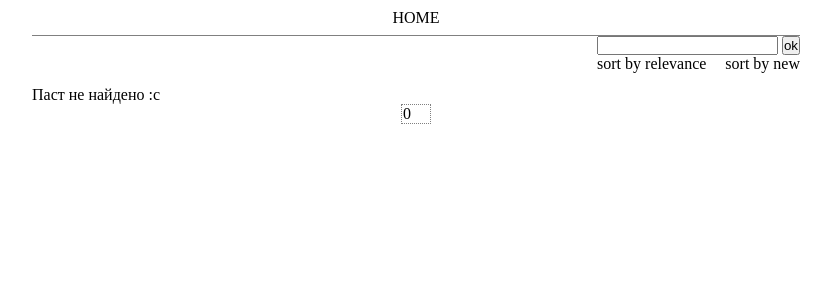
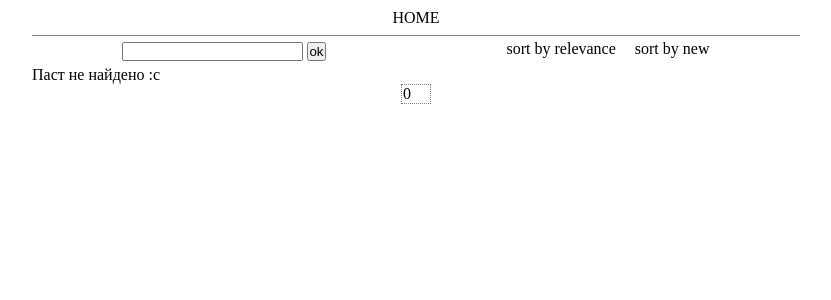
Before and after one commit to davy1ex/pastarser, a Flask app: template app/templates/index.html in a window 1280 px wide. Shown: the top 300 px of the page, without its empty margins (224-1055 px from the left). Run offline with Flask 2, Linux system fonts and the light colour scheme; the template is opened without the code that fills it: values named after a table or form of the project are taken from there, others are empty; some libraries are stand-ins or nearby versions.

Commit message:
refactoring head

```diff
--- a/app/static/css/index.css
+++ b/app/static/css/index.css
@@ -1,11 +1,33 @@
 /* меню */
 .menu {
-	text-align: right;
-	height: 25px;
+	/* text-align: center; */
+	line-height: 30px;
+	display: inline-block;
+	width: 100%;
+	/* width:  */
+}
+
+.search {
+	float: left;
+	text-align: center;
+	width: 50%;
+	line-height: 30px;
+}
+
+.sort {
+	/* float: right; */
+	text-align: center;
+	margin-left: auto;
+	width: 50%;
+	line-height: 30px;
 }
 
 .menu ul {
-	height: 50 px;
+	/* margin-left: auto; */
+
+	/* text-align: right; */
+
+	line-height: 25px;
 }
 
 .menu li:not(:first-child) {
@@ -29,7 +51,7 @@ ul li a:hover {
 
 /* посты */
 .posts_wrapper {
-	margin-top: 25px;
+	/* margin-top: 10px; */
 }
 
 .post_wrapper {
--- a/app/templates/index.html
+++ b/app/templates/index.html
@@ -30,13 +30,17 @@
 
 {% block content %}
 	<div class="menu">
-		<ul>
-			<li>
+		<div class="search">
 			<form method="POST">
 				{{ form.hidden_tag() }}
 				{{form.text_field()}} {{form.submit()}}
 			</form>
-			</li>
+		</div>
+		<div class="sort">
+			<ul>
+				<!-- <li>
+
+				</li> -->
 
 				<li>
 					<a href="{{ url_for("sort_by_relevance", page=page) }}">sort by relevance</a>
@@ -47,6 +51,8 @@
 				</li>
 
 			</ul>
+		</div>
+
 	</div>
 
 	<div class="posts_wrapper">
```
Lines whose indentation alone changed are shown as unchanged.
